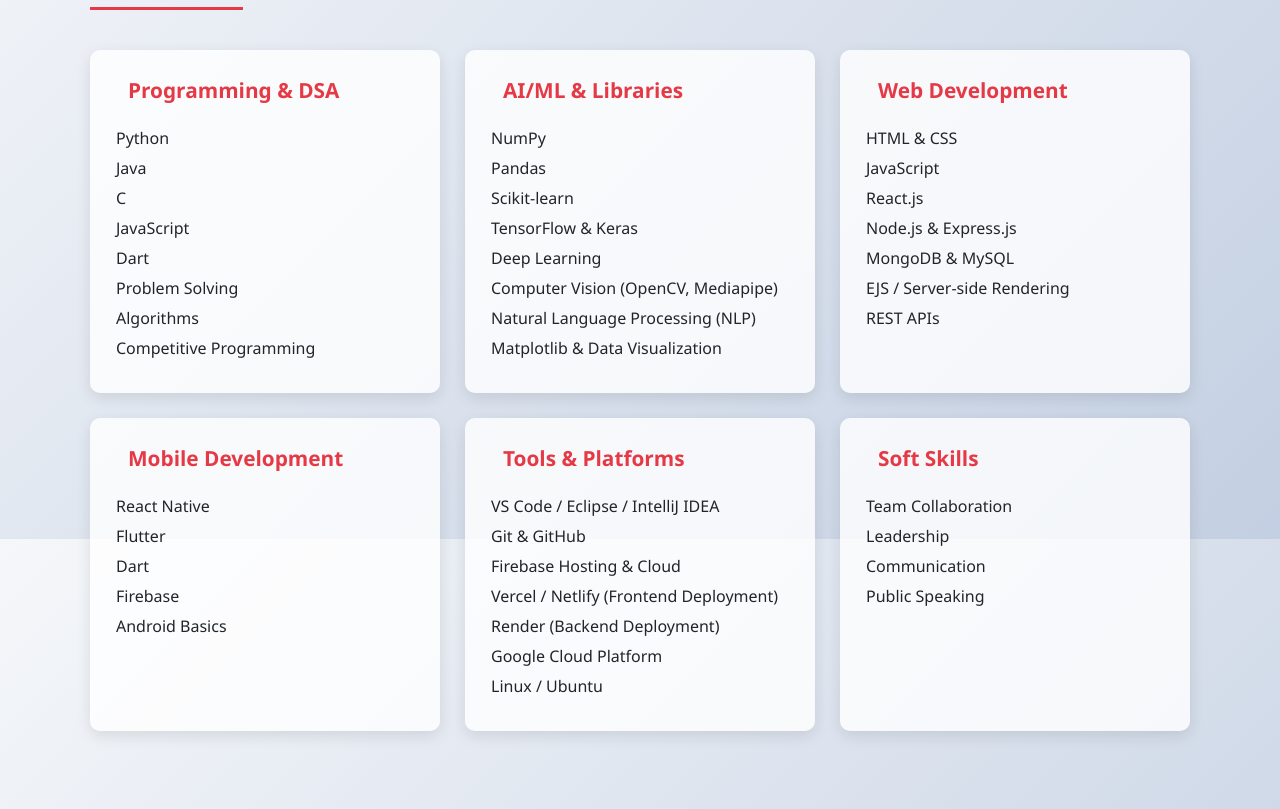
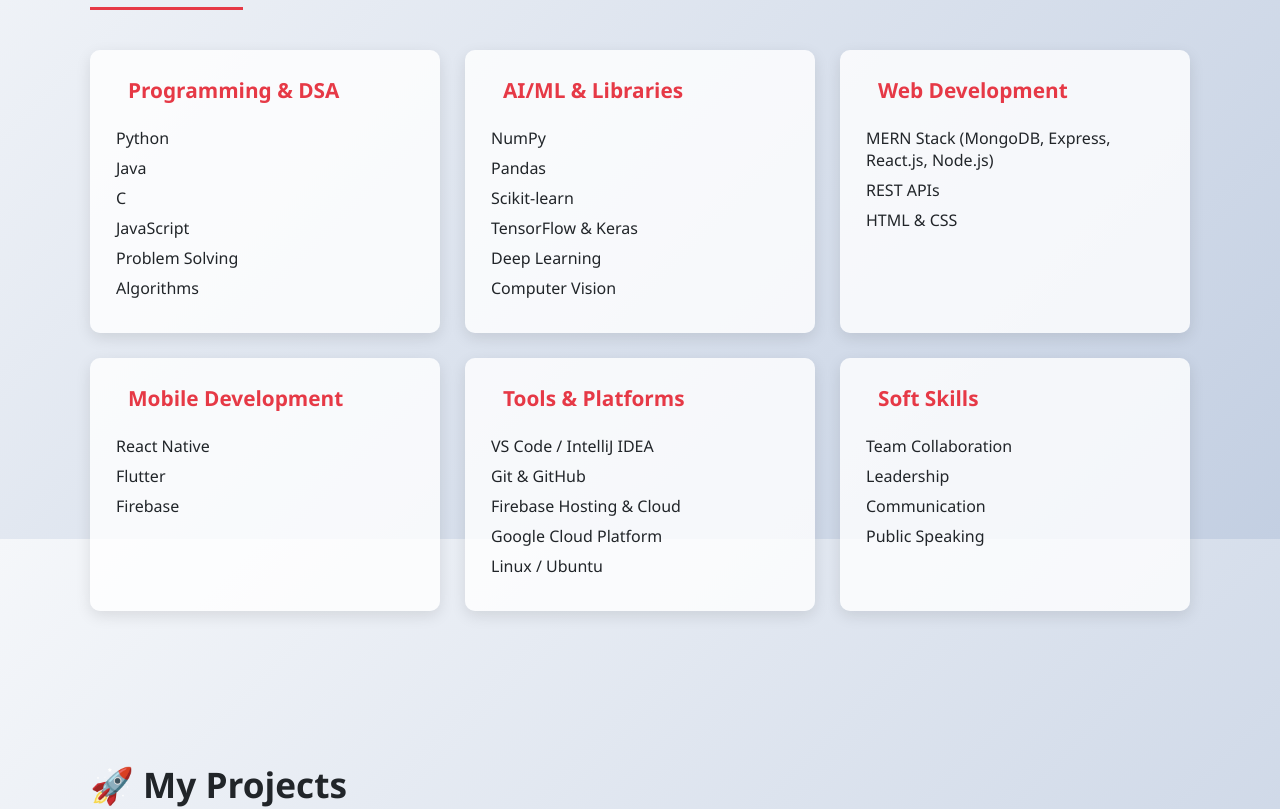
Before and after one commit to adarisamuelprasad/MERN-Portfolio, a React (Create React App) app in the folder frontend/: page / in a window 1280 px wide. Shown: the part 1061-1870 px from the top of the page. Built offline with nearby package versions, Linux system fonts and the light colour scheme.

Commit message:
modified Skills component

```diff
--- a/frontend/public/index.html
+++ b/frontend/public/index.html
@@ -31,11 +31,11 @@
     <div id="root"></div>
 
     <!-- Netlify hidden form for bot detection -->
-    <form name="contact" netlify netlify-honeypot="bot-field" hidden>
+    <!-- <form name="contact" netlify netlify-honeypot="bot-field" hidden>
       <input type="text" name="name" />
       <input type="email" name="email" />
       <textarea name="message"></textarea>
-    </form>
+    </form> -->
 
     <!--
       This HTML file is a template.
--- a/frontend/src/components/Skills.js
+++ b/frontend/src/components/Skills.js
@@ -4,78 +4,32 @@ const skillsData = [
   {
     category: "Programming & DSA",
     icon: "fas fa-code",
-    skills: [
-      "Python",
-      "Java",
-      "C",
-      "JavaScript",
-      "Dart",
-      "Problem Solving",
-      "Algorithms",
-      "Competitive Programming"
-    ]
+    skills: ["Python", "Java", "C", "JavaScript", "Problem Solving", "Algorithms"]
   },
   {
     category: "AI/ML & Libraries",
     icon: "fas fa-brain",
-    skills: [
-      "NumPy",
-      "Pandas",
-      "Scikit-learn",
-      "TensorFlow & Keras",
-      "Deep Learning",
-      "Computer Vision (OpenCV, Mediapipe)",
-      "Natural Language Processing (NLP)",
-      "Matplotlib & Data Visualization"
-    ]
+    skills: ["NumPy", "Pandas", "Scikit-learn", "TensorFlow & Keras", "Deep Learning", "Computer Vision"]
   },
   {
-  category: "Web Development",
-  icon: "fas fa-globe",
-  skills: [
-    "HTML & CSS",
-    "JavaScript",
-    "React.js",
-    "Node.js & Express.js",
-    "MongoDB & MySQL",
-    "EJS / Server-side Rendering",
-    "REST APIs"
-  ]
+    category: "Web Development",
+    icon: "fas fa-globe",
+    skills: ["MERN Stack (MongoDB, Express, React.js, Node.js)", "REST APIs", "HTML & CSS"]
   },
   {
     category: "Mobile Development",
     icon: "fas fa-mobile-alt",
-    skills: [
-      "React Native",
-      "Flutter",
-      "Dart",
-      "Firebase",
-      "Android Basics"
-    ]
+    skills: ["React Native", "Flutter", "Firebase"]
   },
-
   {
     category: "Tools & Platforms",
     icon: "fas fa-wrench",
-    skills: [
-      "VS Code / Eclipse / IntelliJ IDEA",
-    "Git & GitHub",
-    "Firebase Hosting & Cloud",
-    "Vercel / Netlify (Frontend Deployment)",
-    "Render (Backend Deployment)",
-    "Google Cloud Platform",
-    "Linux / Ubuntu"
-    ]
+    skills: ["VS Code / IntelliJ IDEA", "Git & GitHub", "Firebase Hosting & Cloud", "Google Cloud Platform", "Linux / Ubuntu"]
   },
   {
     category: "Soft Skills",
     icon: "fas fa-lightbulb",
-    skills: [
-      "Team Collaboration",
-      "Leadership",
-      "Communication",
-      "Public Speaking"
-    ]
+    skills: ["Team Collaboration", "Leadership", "Communication", "Public Speaking"]
   }
 ];
 
```
